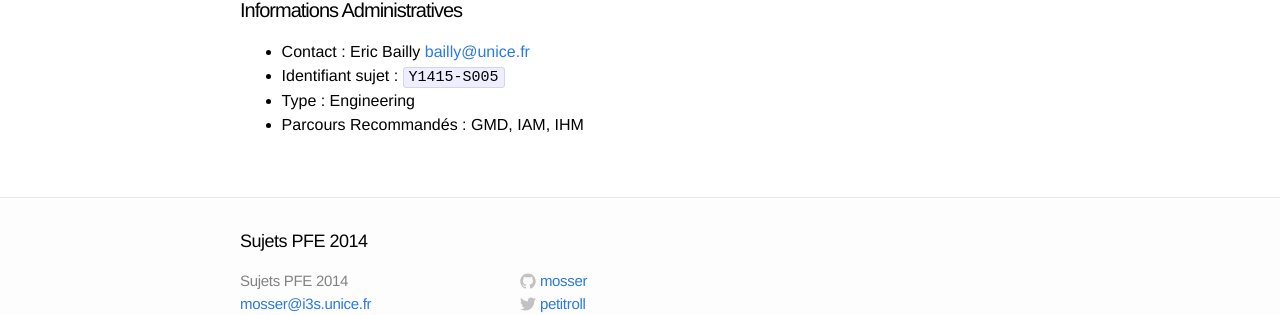
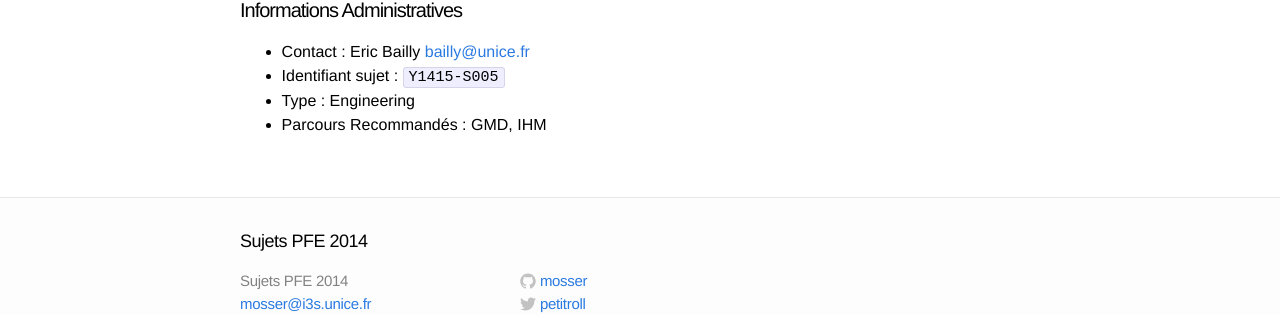
Before and after one commit to gmolines/pfe, a Jekyll site: the page built from _posts/2014-09-09-Y1415-S005.markdown, in a window 1280 px wide. Shown: the part 1184-1499 px from the top of the page. Built offline with Jekyll 4.4.1, drawn with Linux system fonts in a browser that asks for light colours.

Commit message:
Update 2014-09-09-Y1415-S005.markdown

```diff
--- a/_posts/2014-09-09-Y1415-S005.markdown
+++ b/_posts/2014-09-09-Y1415-S005.markdown
@@ -2,7 +2,7 @@
 layout: post
 title: "Visualisation d'un modèle 3D à partir d'un casque VR"
 date: 2014-09-09 15:18:25
-categories: [dispo, gmd, iam, ihm]
+categories: [dispo, gmd, ihm]
 pid: Y1415-S005
 type: Engineering
 contact: Eric Bailly
@@ -39,4 +39,4 @@ De plus ce projet peut faire l'objet du concours création d'entreprise (Fondati
   * Contact : Eric Bailly <bailly@unice.fr>
   * Identifiant sujet : `Y1415-S005`
   * Type : Engineering
-  * Parcours Recommandés : GMD, IAM, IHM
+  * Parcours Recommandés : GMD, IHM
```
